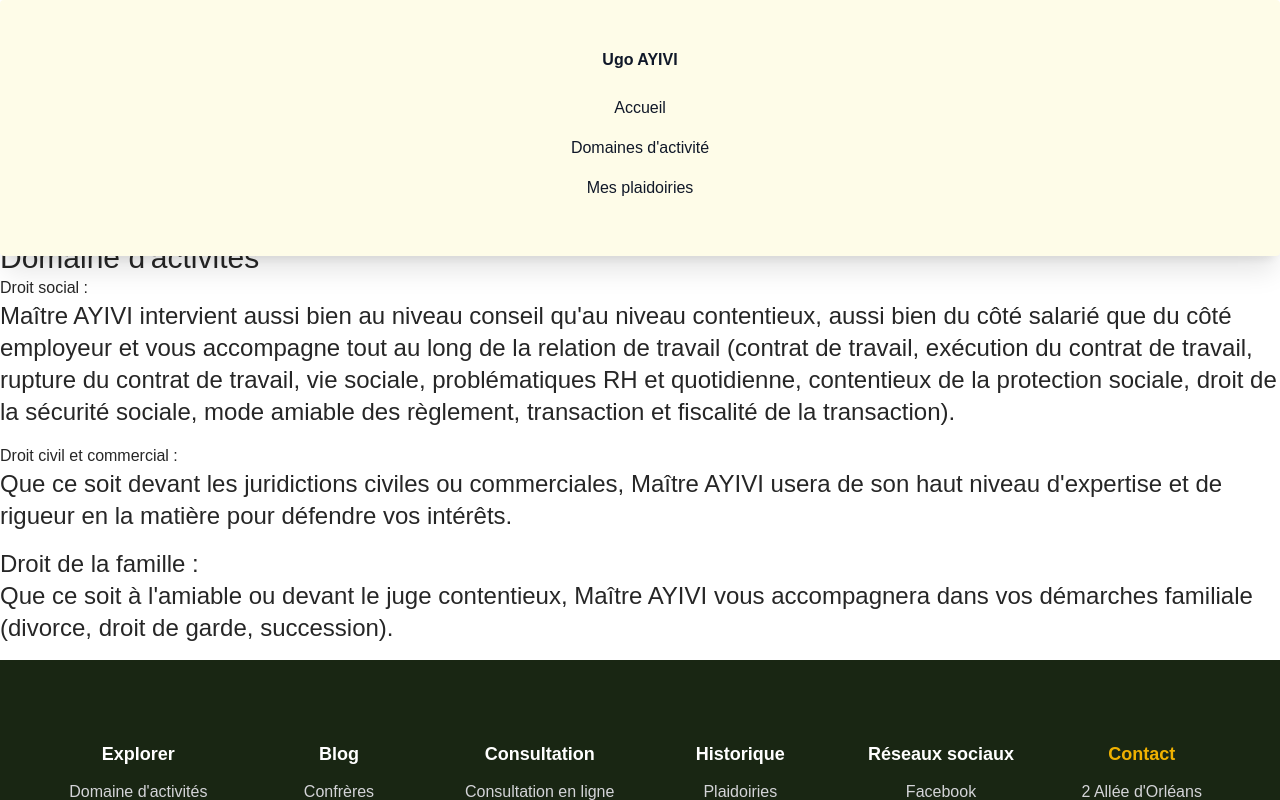
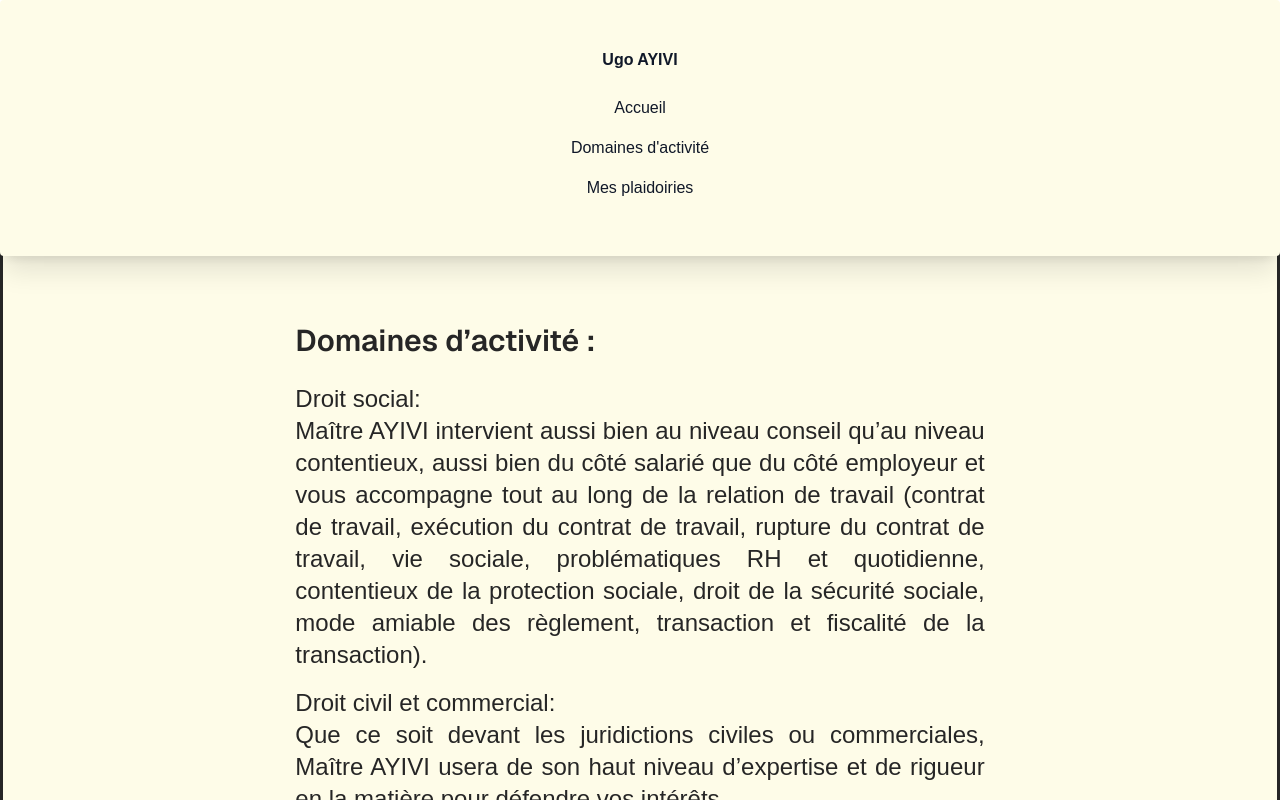
Before and after one commit to 1221139141/ugoayivi, a Next.js app: page /activities in a window 1280 px wide. Shown: the top 800 px of the page. Built offline with nearby package versions, Linux system fonts and the light colour scheme.

Commit message:
change frontend path acitvities

```diff
--- a/src/app/activities/page.jsx
+++ b/src/app/activities/page.jsx
@@ -3,13 +3,19 @@ import React from 'react'
 function page() {
   return (
     <main className="mt-60">
-      <h1 className='text-3xl'>Domaine d&apos;activités</h1>
+      <div className="h-full flex justify-center bg-[#fefce8] border-3">
+        <div className="w-2/3 p-20 text-justify">
+          <div className="text-2xl mb-5">
+            <h3 className="text-3xl font-[Geist] font-semibold mb-6 ">
+              Domaines d’activité :
+            </h3>
+          </div>
+          <div className="text-2xl mb-4">
             <h2>
-          Droit social :
+              Droit social:
             </h2>
-        <div className="text-2xl mb-4">
             Maître AYIVI intervient aussi bien au niveau
-          conseil qu&apos;au niveau contentieux, aussi bien du côté salarié que
+            conseil qu’au niveau contentieux, aussi bien du côté salarié que
             du côté employeur et vous accompagne tout au long de la
             relation de travail (contrat de travail, exécution du contrat de
             travail, rupture du contrat de travail, vie sociale, problématiques
@@ -17,23 +23,26 @@ function page() {
             la sécurité sociale, mode amiable des règlement, transaction et
             fiscalité de la transaction).
           </div>
+          <div className="text-2xl mb-4">
             <h2>
-          Droit civil et commercial :
+              Droit civil et commercial:
             </h2>
-        <div className="text-2xl mb-4">
             Que ce soit devant les juridictions
             civiles ou commerciales, Maître AYIVI usera de son haut niveau
-          d&apos;expertise et de rigueur en la matière pour défendre vos
+            d’expertise et de rigueur en la matière pour défendre vos
             intérêts.
           </div>
           <div className="text-2xl mb-4">
             <h2>
               Droit de la famille :
             </h2>
-          Que ce soit à l&apos;amiable ou devant le juge
+            Que ce soit à l’amiable ou devant le juge
             contentieux, Maître AYIVI vous accompagnera dans vos
             démarches familiale (divorce, droit de garde, succession).
           </div>
+        </div>
+      </div>
+
     </main>
   )
 }
```
Lines whose indentation alone changed are shown as unchanged.
